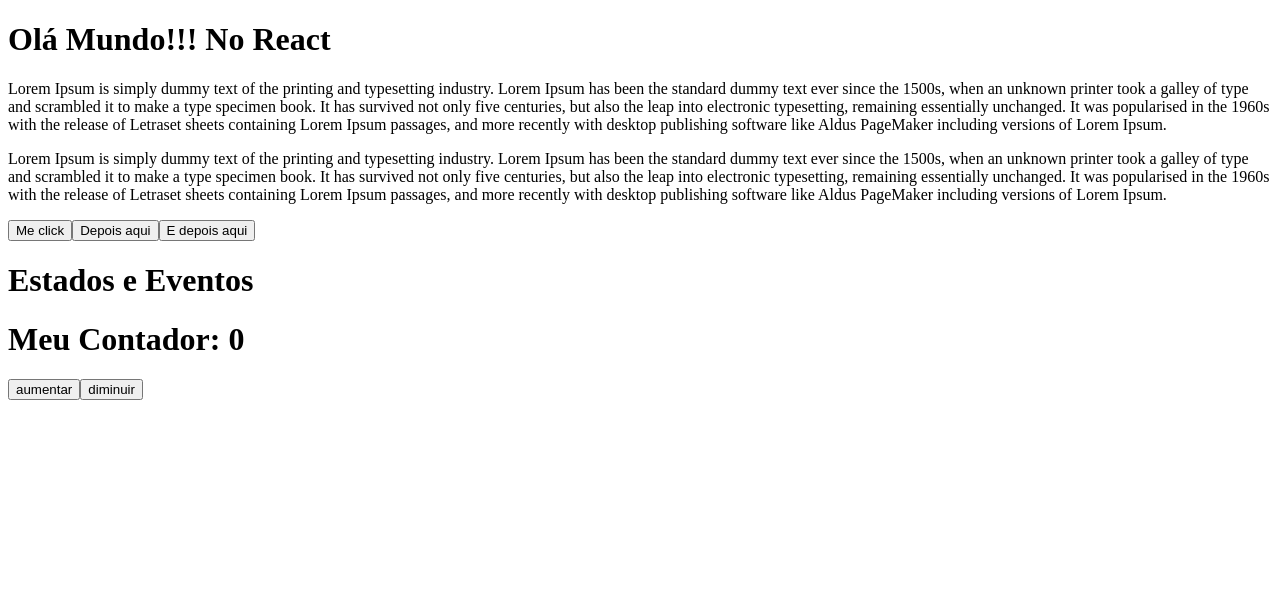
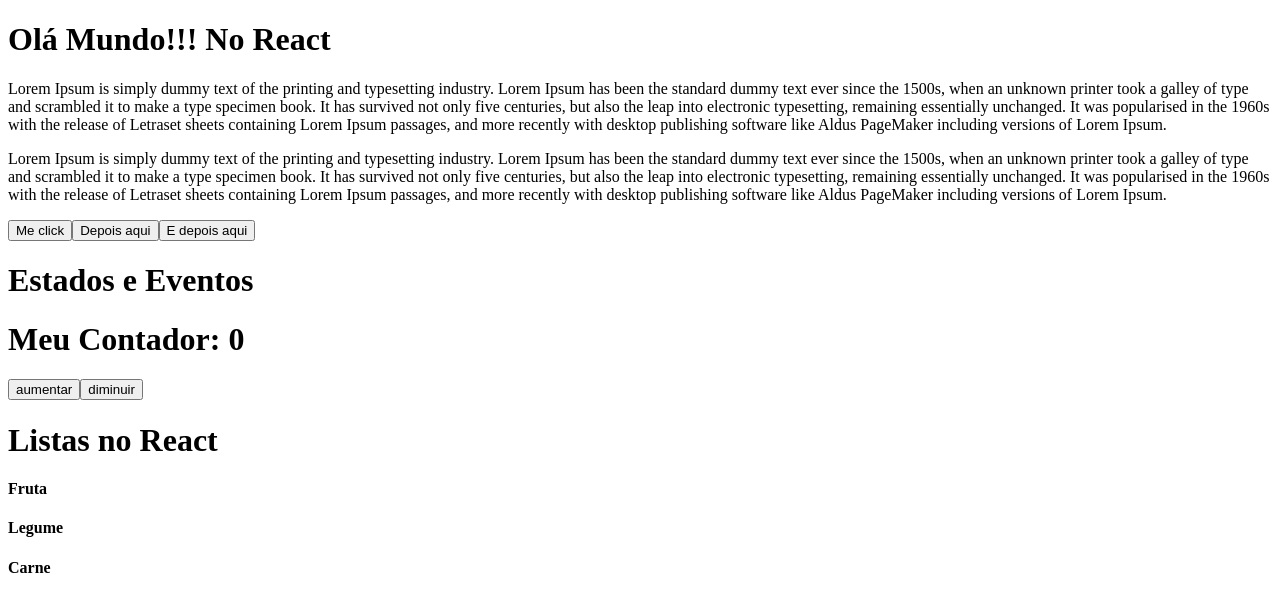
Before and after one commit to stumpf-alexandre/adaLetsCode, a React (Vite) app in the folder cursoAdaReact/projetoReact/: page / in a window 1280 px wide. Shown: the top 612 px of the page. Built offline with nearby package versions, Linux system fonts and the light colour scheme.

Commit message:
lista no react

```diff
--- a/cursoAdaReact/projetoReact/src/App.jsx
+++ b/cursoAdaReact/projetoReact/src/App.jsx
@@ -1,4 +1,5 @@
 import Contador from "./components/Contador"
+import Lista from "./components/Lista"
 
 import MeuComponente from "./components/MeuComponents"
 
@@ -20,6 +21,10 @@ function App() {
         <h1>Estados e Eventos</h1>
         <Contador/>
       </div>
+      <div>
+        <h1>Listas no React</h1>
+        <Lista/>
+      </div>
     </div>
 
   )
--- a/cursoAdaReact/projetoReact/src/components/Contador.jsx
+++ b/cursoAdaReact/projetoReact/src/components/Contador.jsx
@@ -15,11 +15,17 @@ export default function Contador () {
         return (
             <div>
                 <h1>Valor muito alto</h1>
-                <button onClick={aumentar}>aumentar</button>
                 <button onClick={diminuir}>diminuir</button>
             </div>
         )
-    }
+    } else if (contador < -3) {
+        return (
+            <div>
+                <h1>Valor muito baixo</h1>
+                <button onClick={aumentar}>aumentar</button>
+            </div>
+        )
+    } else {
         return (
             <div>
                 <h1>Meu Contador: {contador}</h1>
@@ -29,3 +35,4 @@ export default function Contador () {
             </div>
         )
     }
+}
--- /dev/null
+++ b/cursoAdaReact/projetoReact/src/components/Lista.jsx
@@ -0,0 +1,15 @@
+const minhaLista = [
+    {id: '1', value: 'Fruta'},
+    {id: '2', value: 'Legume'},
+    {id: '3', value: 'Carne'},
+]
+
+export default function Lista() {
+    return minhaLista.map((item) => {
+        return (
+            <div key={item.id}>
+                <h4>{item.value}</h4>
+            </div>
+        )
+    })
+}
```
Lines whose indentation alone changed are shown as unchanged.
